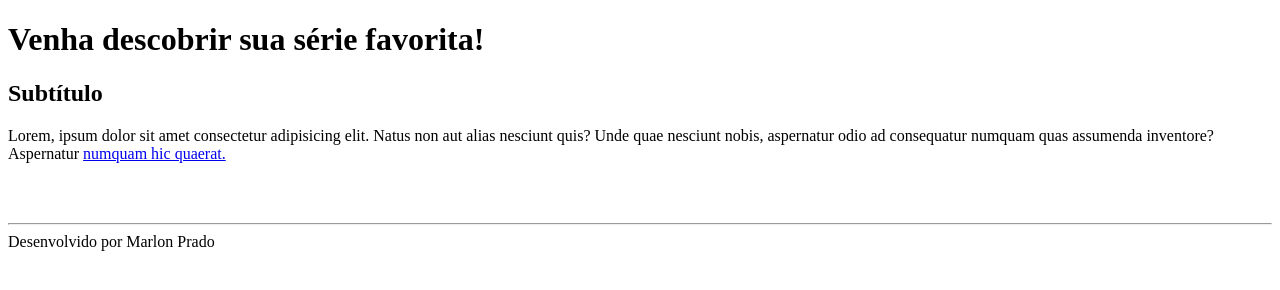
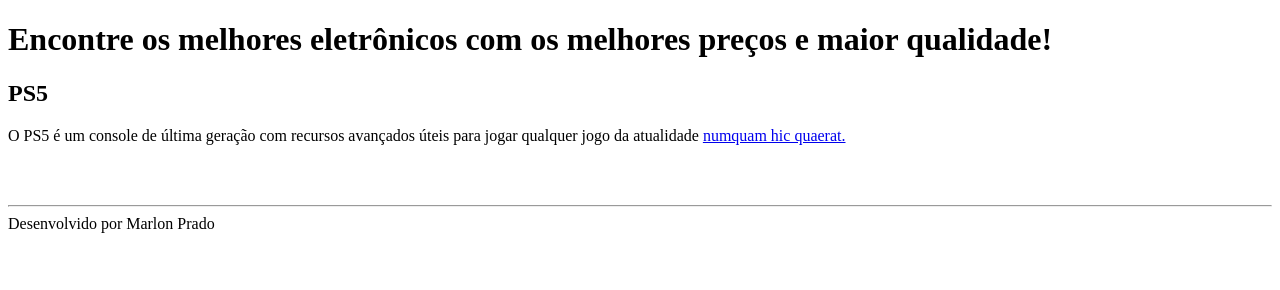
Before and after one commit to marlonprado04/FACULDADE_ciencia_da_computacao, a plain HTML site: page 01_TRIMESTRE/desenvolvimento_frontend/src/index.html in a window 1280 px wide. Drawn offline with Linux system fonts and the light colour scheme.

Commit message:
refactor: add folder src and ajust template of html

```diff
--- a/01_TRIMESTRE/desenvolvimento_frontend/index.html
+++ b/01_TRIMESTRE/desenvolvimento_frontend/src/index.html
@@ -4,18 +4,17 @@
 <head>
     <meta charset="UTF-8">
     <meta name="viewport" content="width=device-width, initial-scale=1.0">
-    <title>Exemplo</title>
+    <title>Eletrônicos</title>
 </head>
 
 <body>
     <header>
-        <h1>Venha descobrir sua série favorita!</h1>
+        <h1>Encontre os melhores eletrônicos com os melhores preços e maior qualidade!</h1>
     </header>
 
     <section>
-        <h2>Subtítulo</h2>
-        <p>Lorem, ipsum dolor sit amet consectetur adipisicing elit. Natus non aut alias nesciunt quis? Unde quae
-            nesciunt nobis, aspernatur odio ad consequatur numquam quas assumenda inventore? Aspernatur <a
+        <h2>PS5</h2>
+        <p>O PS5 é um console de última geração com recursos avançados úteis para jogar qualquer jogo da atualidade <a
                 href="https://www.lipsum.com/">numquam hic quaerat.</a></p>
         <!-- Tag de quebra de linha -->
         <br><br>
```
